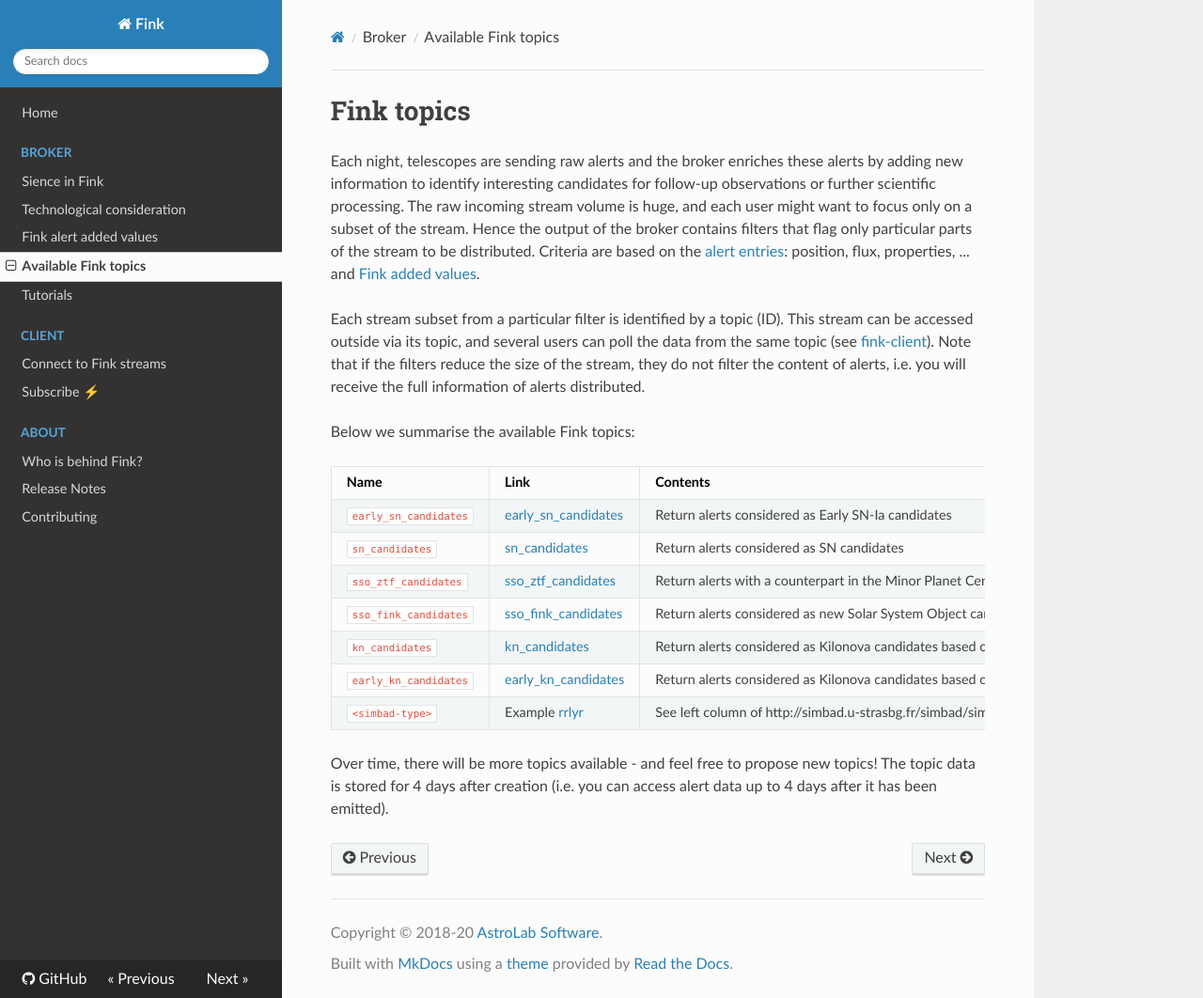
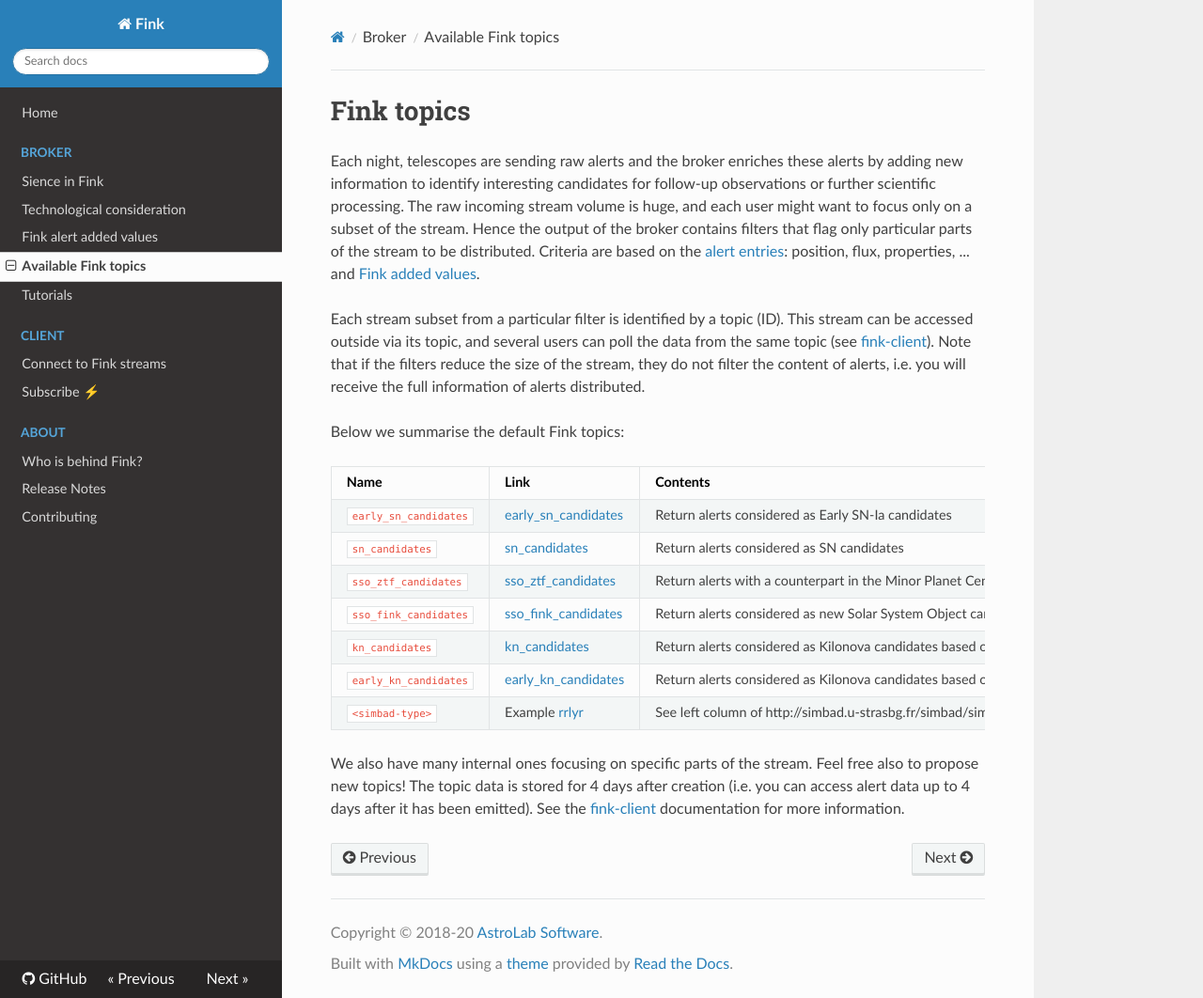
Before and after one commit to astrolabsoftware/fink, an MkDocs documentation site: the page built from docs/topics.md, in a window 1280 px wide and 1062 px high. Shown: the whole window at 94% size. Built offline with MkDocs 1.6.1, drawn with Linux system fonts in a browser that asks for light colours; nearby versions of some CDN libraries.

Commit message:
Various updates

```diff
--- a/docs/topics.md
+++ b/docs/topics.md
@@ -4,7 +4,7 @@ Each night, telescopes are sending raw alerts and the broker enriches these aler
 
 Each stream subset from a particular filter is identified by a topic (ID). This stream can be accessed outside via its topic, and several users can poll the data from the same topic (see [fink-client](https://github.com/astrolabsoftware/fink-client)). Note that if the filters reduce the size of the stream, they do not filter the content of alerts, i.e. you will receive the full information of alerts distributed.
 
-Below we summarise the available Fink topics:
+Below we summarise the default Fink topics:
 
 | Name | Link | Contents |
 |:--------|:-------|:--------|
@@ -16,4 +16,4 @@ Below we summarise the available Fink topics:
 | `early_kn_candidates` | [early_kn_candidates](https://github.com/astrolabsoftware/fink-filters/blob/master/fink_filters/filter_early_kn_candidates/filter.py) | Return alerts considered as Kilonova candidates based on crossmatch and property cuts |
 | `<simbad-type>` | Example [rrlyr](https://github.com/astrolabsoftware/fink-filters/blob/master/fink_filters/filter_rrlyr/filter.py) | See left column of http://simbad.u-strasbg.fr/simbad/sim-display?data=otypes for more information |
 
-Over time, there will be more topics available - and feel free to propose new topics! The topic data is stored for 4 days after creation (i.e. you can access alert data up to 4 days after it has been emitted).
+We also have many internal ones focusing on specific parts of the stream. Feel free also to propose new topics! The topic data is stored for 4 days after creation (i.e. you can access alert data up to 4 days after it has been emitted). See the [fink-client](fink-client.md) documentation for more information.
```
Also changed, not shown: docs/broker/introduction.md (+6 -2 lines), docs/science/added_values.md (+2 -2 lines), docs/science/introduction.md (+4 -1 lines), docs/img/infrastructure.png (added).
